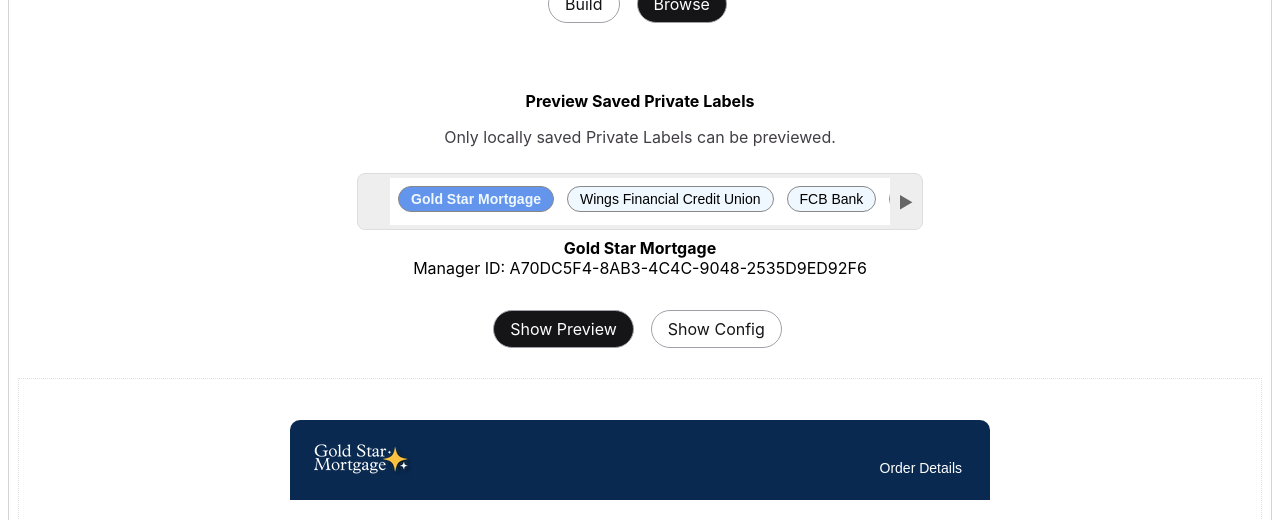
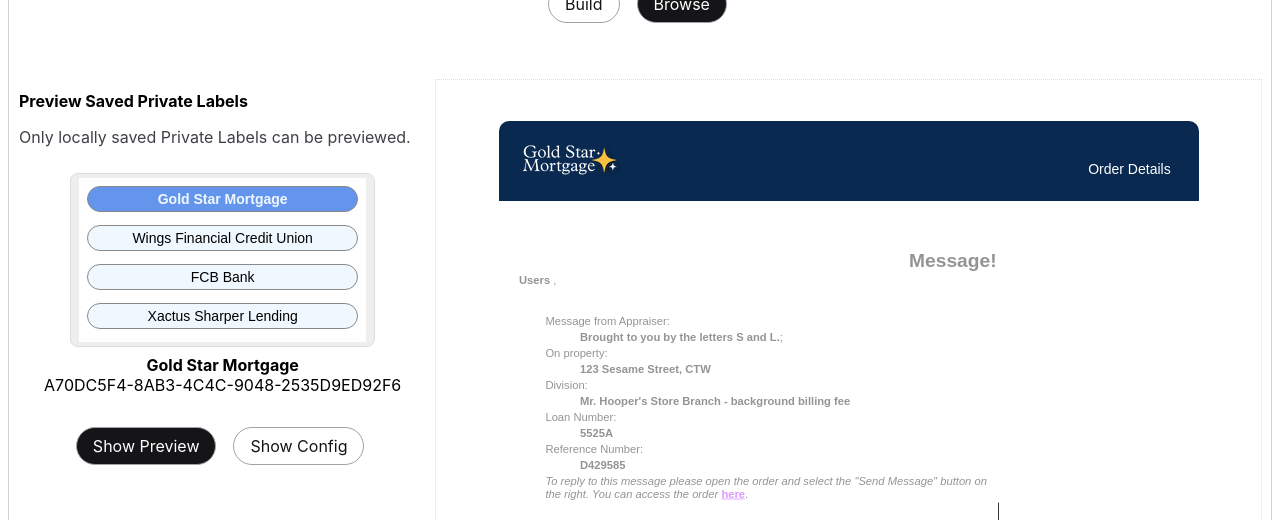
Before and after one commit to ecordero-sl/PrivateLabel, an Angular app in the folder PrivateLabelPreview/: page / in a window 1280 px wide. Both pictures are taken after a click on the button "Browse". Shown: the part 120-640 px from the top of the page. Built offline with nearby package versions, Linux system fonts and the light colour scheme.

Commit message:
change browse mode layout to two columns

```diff
--- a/PrivateLabelPreview/src/app/app.css
+++ b/PrivateLabelPreview/src/app/app.css
@@ -58,9 +58,9 @@
 
   .browse-layout {
     grid-column: 1 / -1;
-    display: flex;
-    flex-direction: column;
-    gap: 1rem;
+    display: grid;
+    grid-template-columns: repeat(3, minmax(0, 1fr));
+    gap: 10px;
     align-items: start;
   }
 
@@ -73,16 +73,16 @@
   .browse-controls {
     display: flex;
     flex-direction: column;
-    align-items: center;
+    align-items: stretch;
     gap: 1rem;
   }
 
-  .browse-controls h4,
-  .browse-controls p,
-  .browse-controls app-preview-controls,
-  .browse-controls .browse-view-toggle {
-    width: fit-content;
-    max-width: 100%;
+  .browse-controls-panel {
+    grid-column: 1;
+  }
+
+  .browse-content-panel {
+    grid-column: 2 / 4;
   }
 
   .browse-controls h4 {
@@ -129,7 +129,14 @@
   }
 
   .mode-toggle,
-  .build-view-toggle,
+  .build-view-toggle {
+    display: flex;
+    justify-content: center;
+    flex-wrap: wrap;
+    gap: 0.75rem;
+    margin-top: 1rem;
+  }
+
   .browse-view-toggle {
     display: flex;
     justify-content: center;
@@ -209,6 +216,15 @@
       grid-column: 1;
     }
 
+    .browse-layout {
+      grid-template-columns: 1fr;
+    }
+
+    .browse-controls-panel,
+    .browse-content-panel {
+      grid-column: 1;
+    }
+
     .div2,
     .div3,
     .div4 {
--- a/PrivateLabelPreview/src/app/app.html
+++ b/PrivateLabelPreview/src/app/app.html
@@ -82,7 +82,7 @@
     }
   } @else {
     <div class="browse-layout">
-      <div class="browse-controls">
+      <div class="browse-controls browse-controls-panel">
         <h4>Preview Saved Private Labels</h4>
         <p>Only locally saved Private Labels can be previewed.</p>
         <app-preview-controls
@@ -107,12 +107,12 @@
         </div>
       </div>
       @if (browseView() === browseViews.config) {
-        <div class="browse-panel">
+        <div class="browse-panel browse-content-panel">
         <h4>Selected Private Label Email XML Config</h4>
         <app-code-snippet [code]="selectedPrivateLabelXMLConfig()" />
         </div>
       } @else {
-        <div class="browse-panel">
+        <div class="browse-panel browse-content-panel">
           <app-email-preview
             [isDarkTheme]="useDarkPreview()"
             [placeholder]="placeHolderConfig"
--- a/PrivateLabelPreview/src/app/preview-controls/preview-controls.css
+++ b/PrivateLabelPreview/src/app/preview-controls/preview-controls.css
@@ -5,10 +5,6 @@
 }
 
 .buttonScroller {
-    display: grid;
-    grid-template-columns: auto minmax(0, 1fr) auto;
-    align-items: center;
-    gap: 0.5rem;
     width: 75%;
     margin: 0 auto;
     max-width: 100%;
@@ -20,37 +16,22 @@
 }
 
 .managerInfo {
-    width: 75%;
     margin: 0.5rem auto 0;
-    max-width: 100%;
     text-align: center;
-}
-
-.scrollIndicatorContainer {
-    width: 1rem;
-    display: flex;
-    justify-content: center;
-}
-
-.scrollIndicator {
-    color: #666;
-    font-size: 1rem;
-    line-height: 1;
 }
 
 .buttons {
     display: flex;
-    flex-wrap: nowrap;
+    flex-direction: column;
     gap: 0.5rem;
-    overflow-x: auto;
-    overflow-y: hidden;
+    max-height: 150px;
+    overflow: hidden;
+    overflow-y: auto;
     padding: 0.5rem;
-    scrollbar-width: thin;
     min-width: 0;
     background-color: #fff;
 }
 
 .buttons button {
-    flex: 0 0 auto;
-    white-space: nowrap;
+    width: 100%;
 }
--- a/PrivateLabelPreview/src/app/preview-controls/preview-controls.html
+++ b/PrivateLabelPreview/src/app/preview-controls/preview-controls.html
@@ -2,17 +2,7 @@
 
 @if(privateLabels().length > 0) {
   <div class="buttonScroller">
-    <div class="scrollIndicatorContainer">
-      @if (canScrollLeft()) {
-        <span class="scrollIndicator" aria-hidden="true">&#9664;</span>
-      }
-    </div>
-    <div
-      #buttonsContainer
-      class="buttons"
-      aria-label="Saved preview options"
-      (scroll)="onButtonsScroll()"
-    >
+    <div class="buttons" aria-label="Saved preview options">
       @for (pl of privateLabels(); track $index) {
         <button
           [class.isSelected]="pl.managerId === newManagerId()"
@@ -21,15 +11,10 @@
         >{{pl.name}}</button>
       }
     </div>
-    <div class="scrollIndicatorContainer">
-      @if (canScrollRight()) {
-        <span class="scrollIndicator" aria-hidden="true">&#9654;</span>
-      }
-    </div>
   </div>
 }
 <div class="managerInfo">
   <strong>{{selectedPrivateLabelName()}}</strong><br>
-  Manager ID: {{managerId()}}
+  {{managerId()}}
 </div>
 </div>
--- a/PrivateLabelPreview/src/app/preview-controls/preview-controls.ts
+++ b/PrivateLabelPreview/src/app/preview-controls/preview-controls.ts
@@ -1,15 +1,10 @@
 import {
-  AfterViewInit,
   Component,
   computed,
   effect,
-  ElementRef,
-  HostListener,
   input,
   model,
   output,
-  signal,
-  viewChild,
 } from '@angular/core';
 import { IPrivateLabel } from '../constants';
 
@@ -19,13 +14,10 @@
   templateUrl: './preview-controls.html',
   styleUrl: './preview-controls.css',
 })
-export class PreviewControls implements AfterViewInit {
+export class PreviewControls {
   privateLabels = input<IPrivateLabel[]>([]);
-  private readonly buttonsContainer = viewChild<ElementRef<HTMLDivElement>>('buttonsContainer');
 
   selectedManagerId = output<string>();
-  canScrollLeft = signal(false);
-  canScrollRight = signal(false);
 
   newManagerId = model<string>('');
   managerId = computed(() => this.newManagerId());
@@ -54,34 +46,7 @@
     });
   }
 
-  ngAfterViewInit(): void {
-    requestAnimationFrame(() => this.updateScrollIndicators());
-  }
-
   onClick(event: any): void {
     this.newManagerId.set(event.target.value);
   }
-
-  onButtonsScroll(): void {
-    this.updateScrollIndicators();
-  }
-
-  @HostListener('window:resize')
-  onWindowResize(): void {
-    this.updateScrollIndicators();
-  }
-
-  private updateScrollIndicators(): void {
-    const container = this.buttonsContainer()?.nativeElement;
-
-    if (!container) {
-      return;
-    }
-
-    const maxScrollLeft = container.scrollWidth - container.clientWidth;
-    const hasOverflow = maxScrollLeft > 1;
-
-    this.canScrollLeft.set(hasOverflow && container.scrollLeft > 1);
-    this.canScrollRight.set(hasOverflow && container.scrollLeft < maxScrollLeft - 1);
-  }
 }
```
